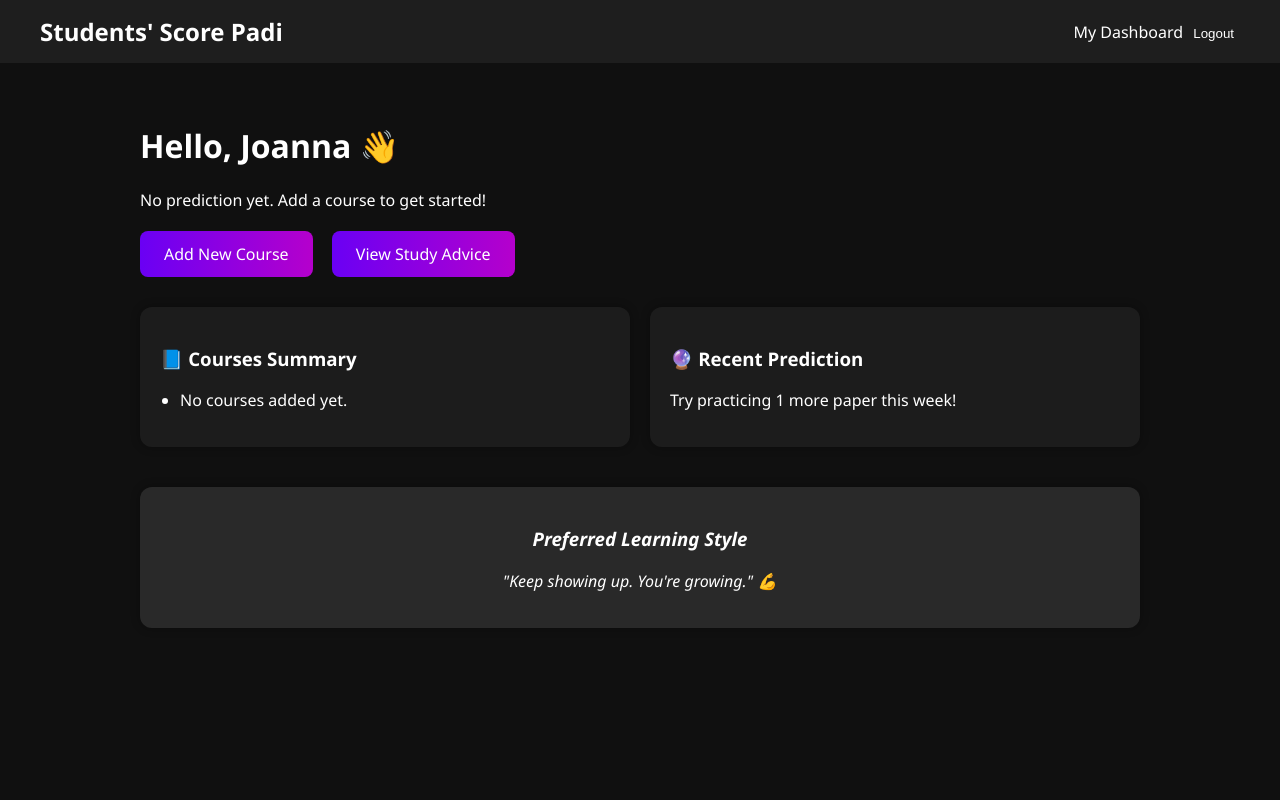
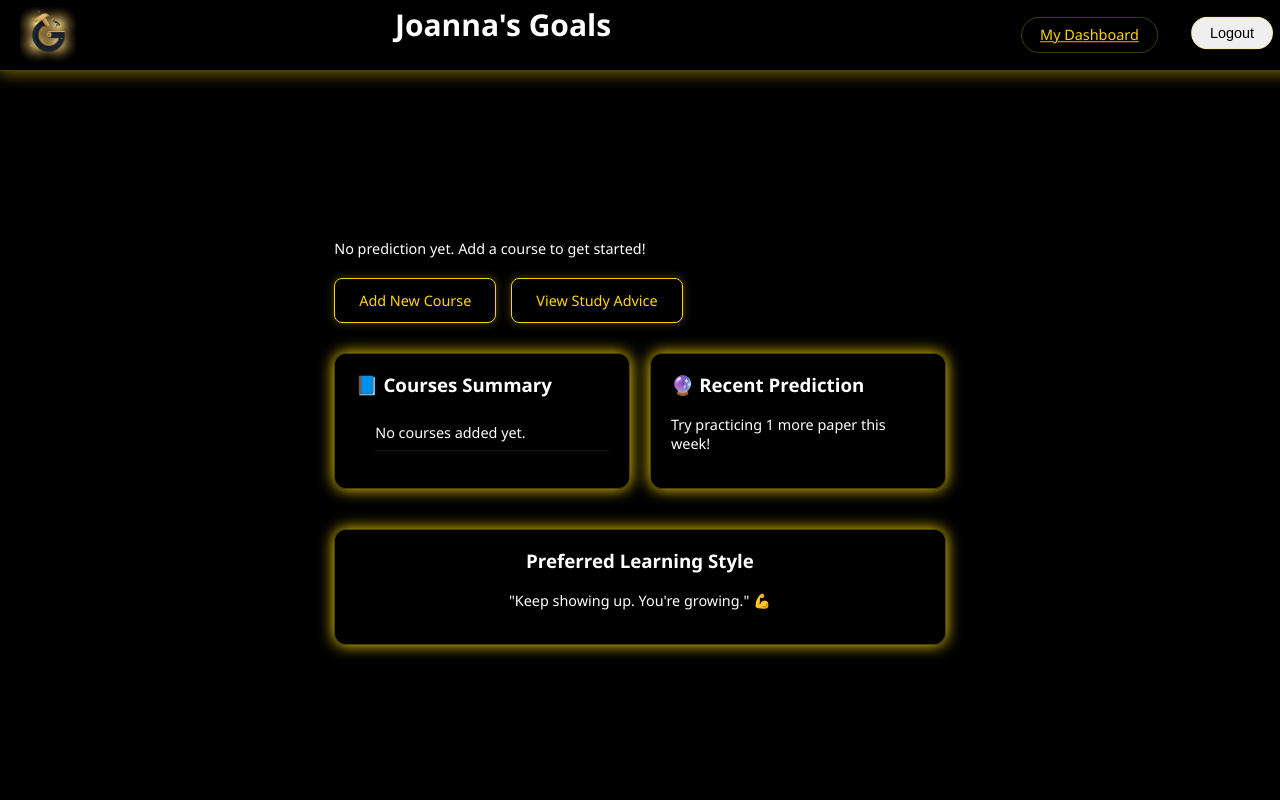
Before and after one commit to Gliz23/student-performance-application, a Django app: page /hero/ in a window 1280 px wide. Run offline with Django 4.2, Linux system fonts and the light colour scheme; a user stored in the database is signed in; data comes from the database, SQL or seed files in the repository; both versions use the stored data as it was after the commit.

Commit message:
Sidebar creation and auth pages mod

```diff
--- a/polls/static/css/hero.css
+++ b/polls/static/css/hero.css
@@ -2,72 +2,111 @@ body {
   margin: 0;
   font-family: 'Segoe UI', sans-serif;
   background: #101010;
+  display: flex;
   color: white;
 }
 
-header {
-  background: #1e1e1e;
-  padding: 15px 40px;
-  display: flex;
-  justify-content: space-between;
-  align-items: center;
+.hero-container {
+  padding-left: 40px;
+  padding-right: 40px;
+  padding-top: 70px;
+  max-width: 1000px;
+  margin: auto;
+  position: relative;
+  z-index: 1;
 }
 
-.logo {
-  font-size: 24px;
+.dashboard-btn {
+  color : gold;
+}
+
+.logout-btn {
   font-weight: bold;
 }
 
-nav a {
-  color: #fff;
-  text-decoration: none;
-  margin-left: 20px;
-}
-
-.hero-container {
-  padding: 40px;
-  max-width: 1000px;
-  margin: auto;
-}
 
 .button-group {
   margin: 20px 0;
+  display: flex;
+  gap: 15px;
 }
 
 .btn {
   display: inline-block;
   padding: 12px 24px;
-  background: linear-gradient(to right, #6a00f4, #b500cc);
-  color: white;
+  background: rgba(0, 0, 0, 0.3);
+  color: #FFD700;
   text-decoration: none;
   border-radius: 8px;
-  margin-right: 15px;
+  border: 1px solid #FFD700;
+  transition: all 0.3s ease;
+  box-shadow: 0 0 10px rgba(255, 215, 0, 0.3);
+}
+
+.btn:hover {
+  background: rgba(255, 215, 0, 0.1);
+  box-shadow: 0 0 15px rgba(255, 215, 0, 0.5);
+  transform: translateY(-2px);
 }
 
 .cards {
   display: flex;
   gap: 20px;
   margin: 30px 0;
+  flex-wrap: wrap;
 }
 
 .card {
-  background: #1c1c1c;
+  background: rgba(0, 0, 0, 0.3);
   padding: 20px;
   border-radius: 12px;
   flex: 1;
-  box-shadow: 0 0 10px #00000055;
+  min-width: 250px;
+  border: 1px solid rgba(255, 215, 0, 0.3);
+  box-shadow: 0 0 15px rgba(255, 217, 0);
+  transition: all 0.3s ease;
+}
+
+.card:hover {
+  box-shadow: 0 0 20px rgb(255, 234, 0);
+  transform: translateY(-5px);
 }
 
 .card ul {
   padding-left: 20px;
+  list-style-type: none;
+}
+
+.card li {
+  padding: 8px 0;
+  border-bottom: 1px solid rgba(255, 215, 0, 0.1);
 }
 
 .preferred_learning_style {
-  background: #292929;
+  background: rgba(0, 0, 0, 0.3);
   padding: 20px;
   border-radius: 12px;
   text-align: center;
   margin-top: 40px;
-  font-style: italic;
-  box-shadow: 0 0 10px #00000055;
+  border: 1px solid rgba(255, 215, 0, 0.3);
+  box-shadow: 0 0 15px rgba(255, 217, 0);
 }
+
+.prediction-card {
+  background: rgba(0, 0, 0, 0.3);
+  padding: 20px;
+  border-radius: 12px;
+  margin: 20px 0;
+  border: 1px solid rgba(255, 215, 0, 0.3);
+  box-shadow: 0 0 15px rgba(255, 217, 0);
+}
+
+.page-titles{
+  width:40%;
+  display: flex;
+  align-content: center;
+}
+
+.homepage-header {
+ font-size: 30px;
+}
--- a/polls/templates/hero.html
+++ b/polls/templates/hero.html
@@ -5,25 +5,35 @@
 <head>
   <meta charset="UTF-8" />
   <meta name="viewport" content="width=device-width, initial-scale=1.0"/>
-  <title>Hero Section | Students' Score Padi</title>
+  <title>GoalTweaks || {{user.username}}'s Goals</title>
   <link rel="stylesheet" href="{% static 'css/hero.css' %}">
+  <link href="{% static 'css/styles_preview.css' %}" rel="stylesheet">
 </head>
 <body>
-  <header>
-    <div class="logo">Students' Score Padi</div>
-    <nav>
-      <a href="{% url 'student_dashboard' %}">My Dashboard</a>
-      <form action="{% url 'logout' %}" method="POST" style="display: inline;">
-  {% csrf_token %}
-  <button type="submit" style="background: none; border: none; color: white; cursor: pointer;">
-    Logout
-  </button>
-</form>
-    </nav>
+  <header class="main-header">
+    <div class="logo-container">
+        <a href="{% url 'home' %}" class="logo-link">
+            <img src="{% static 'images/gtlogo.png' %}"
+                alt="GoalTweaks Logo"
+                class="logo-img"/>
+        </a>
+
+    </div>
+    <div class="page-titles">
+      <h1 class="homepage-header">{{ user.username }}'s Goals</h1>
+    </div>
+    <div class="auth-buttons">
+        <a href="{% url 'student_dashboard' %}" class="auth-btn dashboard-btn">My Dashboard</a>
+        <form action="{% url 'logout' %}" method="POST" class="logout-form">
+            {% csrf_token %}
+            <button type="submit" class="auth-btn logout-btn">Logout</button>
+        </form>
+    </div>
   </header>
 
+
   <main class="hero-container">
-    <h1>Hello, {{ user.username }} 👋</h1>
+
     {% if latest_entry %}
     <div class="prediction-card">
         <h2>📊 Predicted Score: {{ latest_entry.predicted_score }}%</h2>
--- a/polls/templates/sparkles_preview.html
+++ b/polls/templates/sparkles_preview.html
@@ -3,7 +3,7 @@
 <html lang="en">
 <head>
     <meta charset="UTF-8">
-    <meta name="viewport" content="width=device-width, initial-scale=1.0">
+    <meta name="viewport" content="width=device-width, initial-scale=1.0, maximum-scale=1.0, user-scalable=yes">
     <title>GoalTweaks</title>
     <link href="{% static 'css/output.css' %}" rel="stylesheet">
     <link href="{% static 'css/styles_preview.css' %}" rel="stylesheet">
```
Also changed, not shown: mysite/settings.py (+28 -2 lines), polls/templates/registration/login.html (+8 -6 lines), polls/templates/registration/signup.html (+28 -13 lines), polls/templates/sidebar_component.html (added, +158 -0 lines), db.sqlite3, polls/static/images/gtlogo.png, 2 other files.
